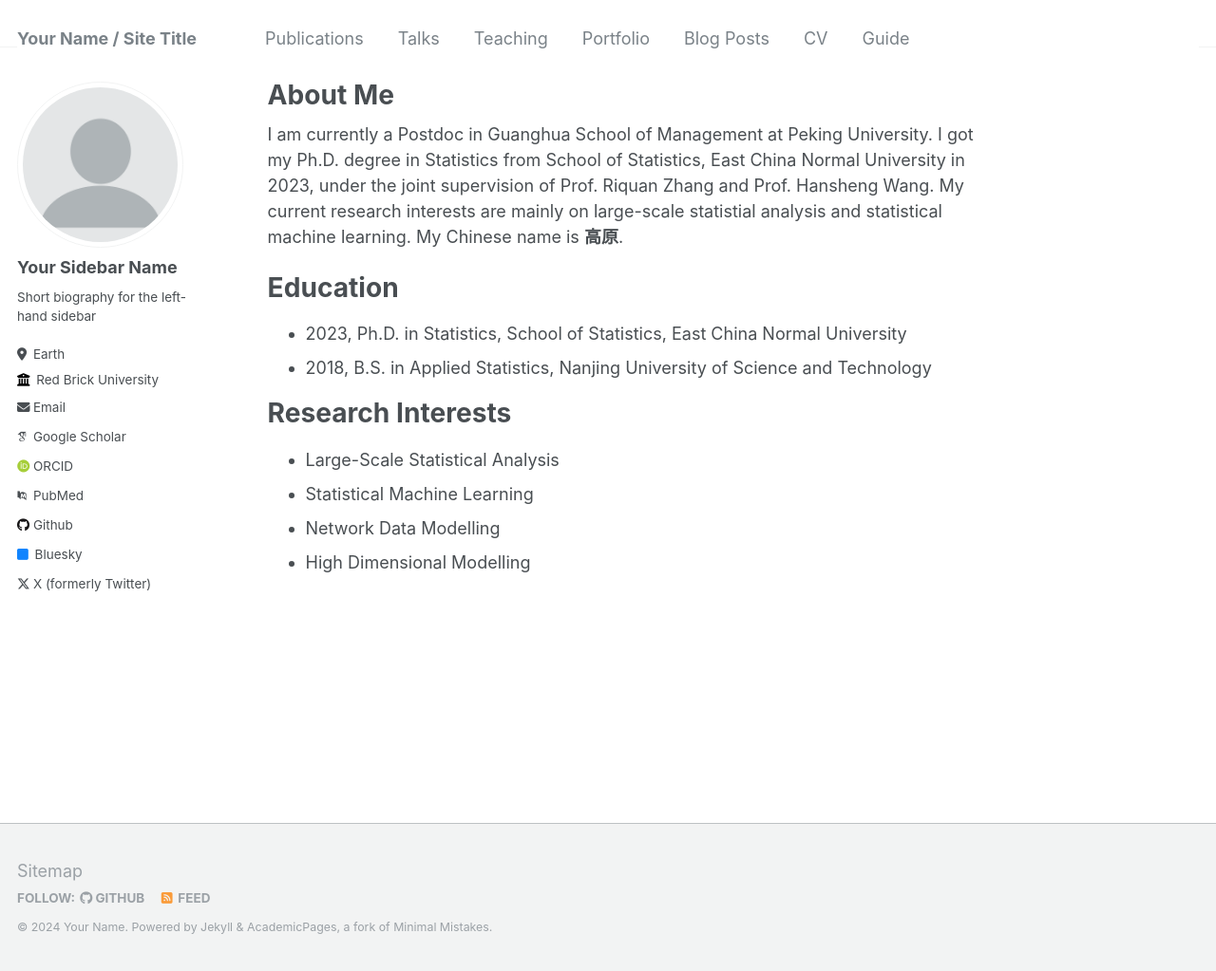
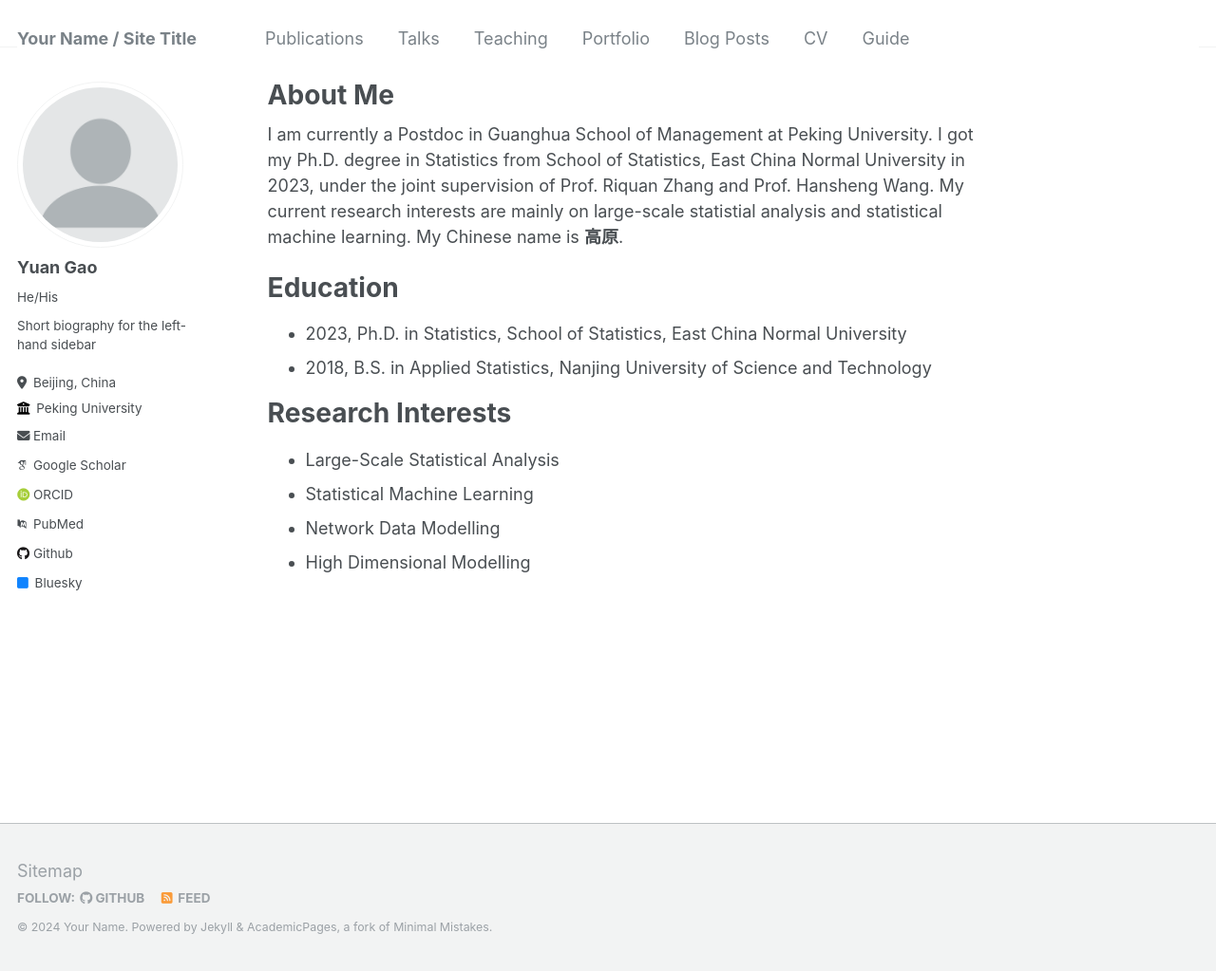
Before and after one commit to YannEmiya/YannEmiya.github.io, a Jekyll site: the page built from _pages/about.md, in a window 1280 px wide and 1023 px high. Shown: the whole window at 95% size. Built offline with Jekyll 4.4.1, drawn with Linux system fonts in a browser that asks for light colours; some web fonts are replaced.

Commit message:
Update _config.yml

```diff
--- a/_config.yml
+++ b/_config.yml
@@ -22,17 +22,17 @@ repository               : "academicpages/academicpages.github.io"
 author:
   # Biographic information
   avatar           : "profile.png"
-  name             : "Your Sidebar Name"
-  pronouns         : # example: "she/her"
+  name             : "Yuan Gao"
+  pronouns         : "He/His"# example: "she/her"
   bio              : "Short biography for the left-hand sidebar"
-  location         : "Earth"
-  employer         : "Red Brick University"
+  location         : "Beijing, China"
+  employer         : "Peking University"
   uri              : # URL
-  email            : "none@example.org"
+  email            : "yuan_gao[at]pku[dot]edu[dot]cn"
 
   # Academic websites
   arxiv            : # URL - Update with the correct link to your profile
-  googlescholar    : "https://scholar.google.com/citations?user=PS_CX0AAAAAJ"
+  googlescholar    : "https://scholar.google.com/citations?user=nFzPmyMAAAAJ&hl=zh-CN"
   impactstory      : # URL
   orcid            : "http://orcid.org/yourorcidurl"
   pubmed           : "https://www.ncbi.nlm.nih.gov/pubmed/?term=john+snow"
@@ -64,7 +64,7 @@ author:
   steam            : # Username
   telegram         : # URL
   tumblr           : # Username
-  twitter          : "UniofOxford"  # Replace this with your X / Twitter handle
+  twitter          : # "UniofOxford"  # Replace this with your X / Twitter handle
   vine             : # Username
   weibo            : # Username
   wikipedia        : # Username
```
